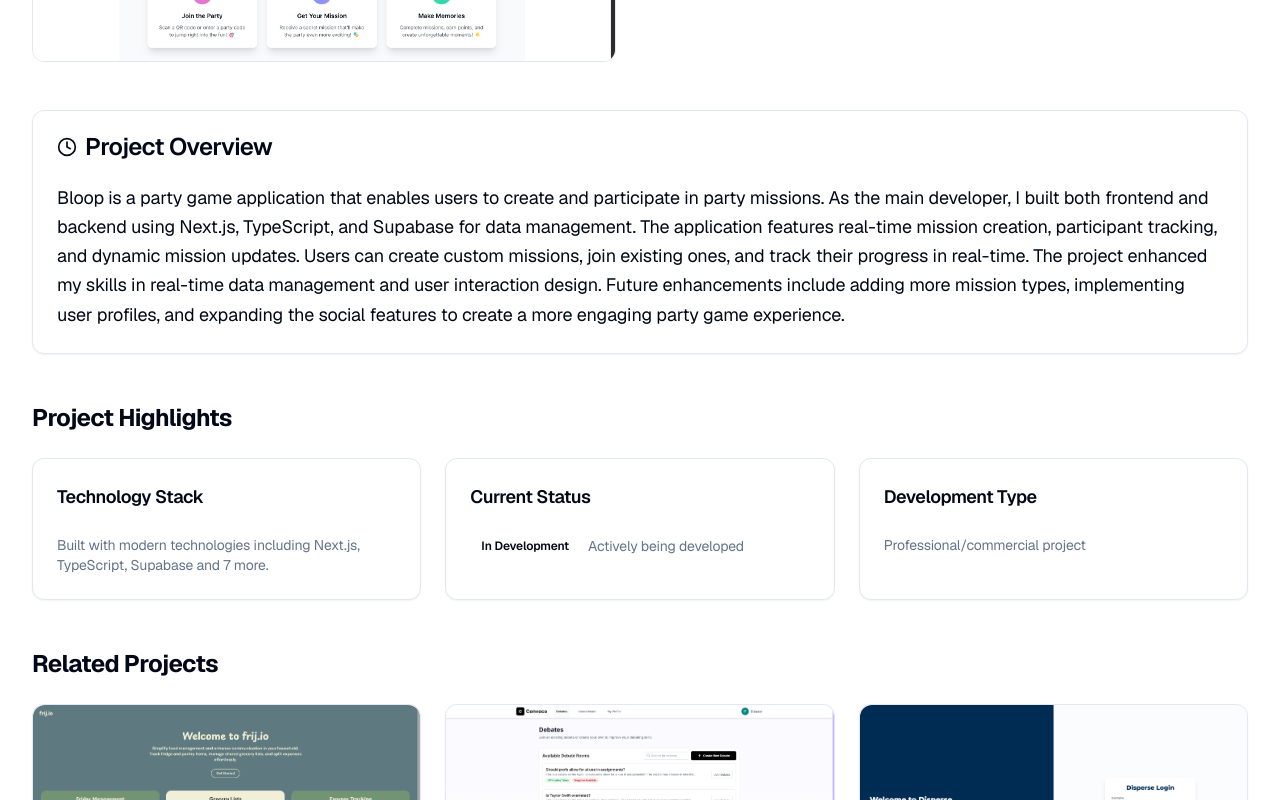
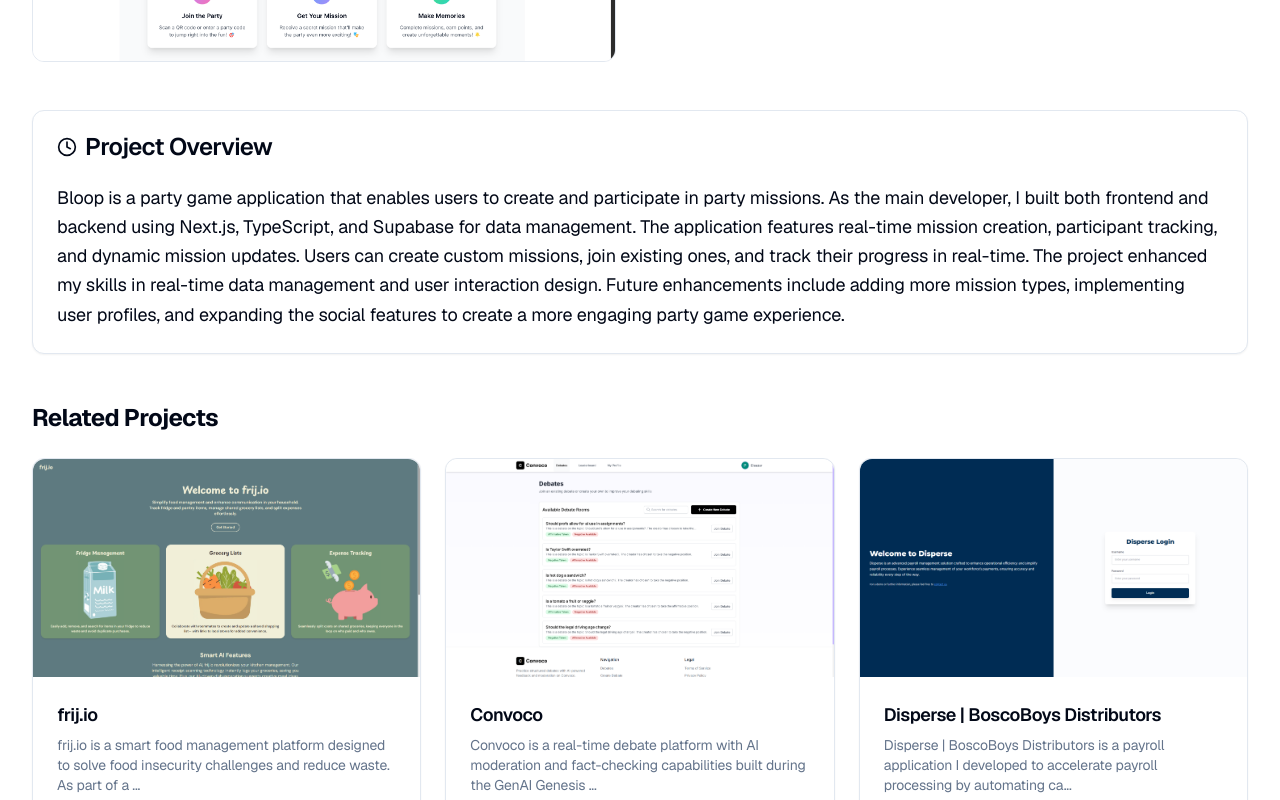
Before and after one commit to P541M/portfolio, a Next.js app: page /projects/bloop in a window 1280 px wide. Shown: the part 435-1235 px from the top of the page. Built offline with nearby package versions, Linux system fonts and the light colour scheme.

Commit message:
got rid of project highlights

```diff
--- a/src/app/projects/[id]/ProjectPageContent.tsx
+++ b/src/app/projects/[id]/ProjectPageContent.tsx
@@ -3,7 +3,13 @@
 import Image from "next/image";
 import Link from "next/link";
 import { ArrowLeft, ExternalLink, Github, Calendar, Clock } from "lucide-react";
-import { Card, CardContent, CardDescription, CardHeader, CardTitle } from "@/components/ui/card";
+import {
+  Card,
+  CardContent,
+  CardDescription,
+  CardHeader,
+  CardTitle,
+} from "@/components/ui/card";
 import { Badge } from "@/components/ui/badge";
 import { Button } from "@/components/ui/button";
 import { projects, getStatusColor, formatDate } from "@/data/projects";
@@ -14,14 +20,17 @@ interface ProjectPageContentProps {
   project: Project;
 }
 
-export default function ProjectPageContent({ project }: ProjectPageContentProps) {
+export default function ProjectPageContent({
+  project,
+}: ProjectPageContentProps) {
   const { navigateToSection } = useSmartNavigation();
 
   // Get related projects (same technologies or similar)
   const relatedProjects = projects
-    .filter((p) =>
-      p.id !== project.id &&
-      p.technologies.some(tech => project.technologies.includes(tech))
+    .filter(
+      (p) =>
+        p.id !== project.id &&
+        p.technologies.some((tech) => project.technologies.includes(tech))
     )
     .slice(0, 3);
 
@@ -130,60 +139,10 @@ export default function ProjectPageContent({ project }: ProjectPageContentProps)
             </CardHeader>
             <CardContent>
               <div className="prose prose-gray dark:prose-invert max-w-none">
-                <p className="text-lg leading-relaxed">
-                  {project.description}
-                </p>
+                <p className="text-lg leading-relaxed">{project.description}</p>
               </div>
             </CardContent>
           </Card>
-        </div>
-
-        {/* Key Features & Highlights */}
-        <div className="mb-12">
-          <h2 className="text-2xl font-bold mb-6">Project Highlights</h2>
-          <div className="grid gap-6 md:grid-cols-2 lg:grid-cols-3">
-            <Card>
-              <CardHeader>
-                <CardTitle className="text-lg">Technology Stack</CardTitle>
-              </CardHeader>
-              <CardContent>
-                <p className="text-sm text-muted-foreground">
-                  Built with modern technologies including {project.technologies.slice(0, 3).join(", ")}
-                  {project.technologies.length > 3 && ` and ${project.technologies.length - 3} more`}.
-                </p>
-              </CardContent>
-            </Card>
-
-            <Card>
-              <CardHeader>
-                <CardTitle className="text-lg">Current Status</CardTitle>
-              </CardHeader>
-              <CardContent>
-                <div className="flex items-center gap-2">
-                  <Badge className={getStatusColor(project.state)}>
-                    {project.state}
-                  </Badge>
-                  <p className="text-sm text-muted-foreground">
-                    {project.state === "Deployed" && "Live and accessible"}
-                    {project.state === "In Development" && "Actively being developed"}
-                    {project.state === "In Testing" && "Currently in testing phase"}
-                    {project.state === "Discontinued" && "No longer maintained"}
-                  </p>
-                </div>
-              </CardContent>
-            </Card>
-
-            <Card>
-              <CardHeader>
-                <CardTitle className="text-lg">Development Type</CardTitle>
-              </CardHeader>
-              <CardContent>
-                <p className="text-sm text-muted-foreground">
-                  {project.github ? "Open source project available on GitHub" : "Professional/commercial project"}
-                </p>
-              </CardContent>
-            </Card>
-          </div>
         </div>
 
         {/* Related Projects */}
@@ -192,7 +151,10 @@ export default function ProjectPageContent({ project }: ProjectPageContentProps)
             <h2 className="text-2xl font-bold mb-6">Related Projects</h2>
             <div className="grid gap-6 md:grid-cols-2 lg:grid-cols-3">
               {relatedProjects.map((relatedProject) => (
-                <Card key={relatedProject.id} className="hover:shadow-lg transition-shadow">
+                <Card
+                  key={relatedProject.id}
+                  className="hover:shadow-lg transition-shadow"
+                >
                   <div className="relative aspect-video overflow-hidden rounded-t-lg">
                     <Image
                       src={relatedProject.image}
@@ -202,7 +164,9 @@ export default function ProjectPageContent({ project }: ProjectPageContentProps)
                     />
                   </div>
                   <CardHeader>
-                    <CardTitle className="text-lg">{relatedProject.title}</CardTitle>
+                    <CardTitle className="text-lg">
+                      {relatedProject.title}
+                    </CardTitle>
                     <CardDescription>
                       {relatedProject.description.substring(0, 120)}...
                     </CardDescription>
```
